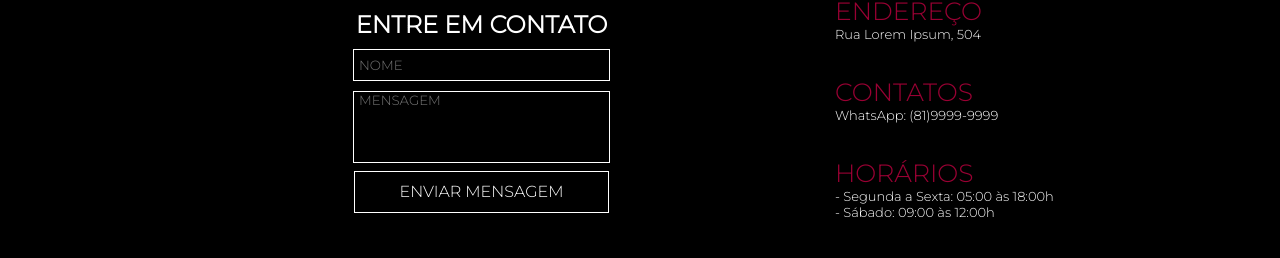
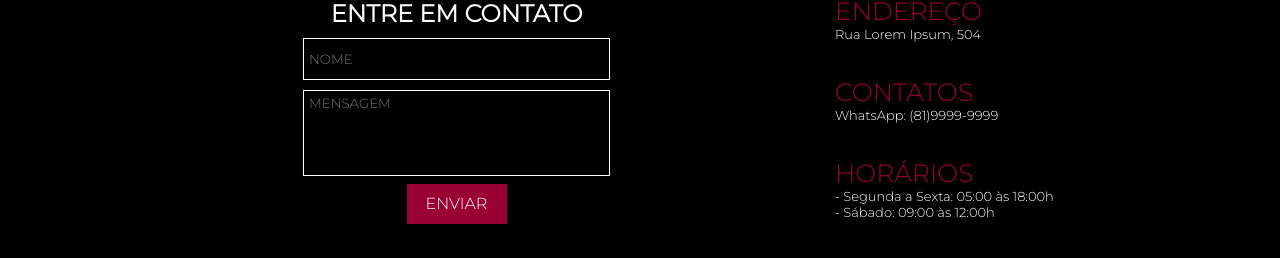
Before and after one commit to guilhermeoln/landing-salao, a React (Create React App) app: page / in a window 1280 px wide. Shown: the part 2153-2411 px from the top of the page. Built offline with nearby package versions, Linux system fonts and the light colour scheme.

Commit message:
Modificando form do footer

```diff
--- a/src/Components/SectionContato/index.js
+++ b/src/Components/SectionContato/index.js
@@ -36,7 +36,7 @@ export default function SectionContato(){
 
                     </textarea>
                     <a href={`https://wa.me/5581998059073?text=${mensagem}`} target="_blank" onClick={ salvarInfo }>
-                        ENVIAR MENSAGEM
+                        ENVIAR
                     </a>
             </form>
             </div>
--- a/src/Components/SectionContato/sectionContato.css
+++ b/src/Components/SectionContato/sectionContato.css
@@ -29,23 +29,24 @@
     border: 1px solid #FFF;
     color: #FFF;
     background-color: black;
+    width: 300px;
+    height: 40px;
 }
 
 .main-contato textarea{
     background-color: black;
+    width: 300px;
+    height: 80px;
+    padding-top: 4px;
     border: 1px solid #FFF;
     color: #FFF;
 }
 
 .main-contato a{
-    border: 1px solid #FFF;
+    width: 100px;
+    background-color: #990033;
 }
 
-.main-contato a:hover{
-    background-color: #FFF;
-    color: black;
-    transition: 0.3s all;
-}
 
 textarea:focus, input:focus {
     box-shadow: 0 0 0 0;
--- a/src/Components/SectionHome/home.css
+++ b/src/Components/SectionHome/home.css
@@ -13,7 +13,7 @@ section{
     justify-content: center;
     align-items: center;
     color: #FFF;
-    height: 400px;
+    height: 50vh;
 }
 
 .text-home p{
@@ -31,7 +31,7 @@ section{
     width: 50%;
     justify-content: center;
     align-items: center;
-    height: 400px;
+    height: 50vh;
 }
 
 .form-home h2{
@@ -110,7 +110,7 @@ textarea{
     }
 
     .text-home h1{
-        font-size: 30px;
+        font-size: 40px;
     }
 
     .form-home{
```
